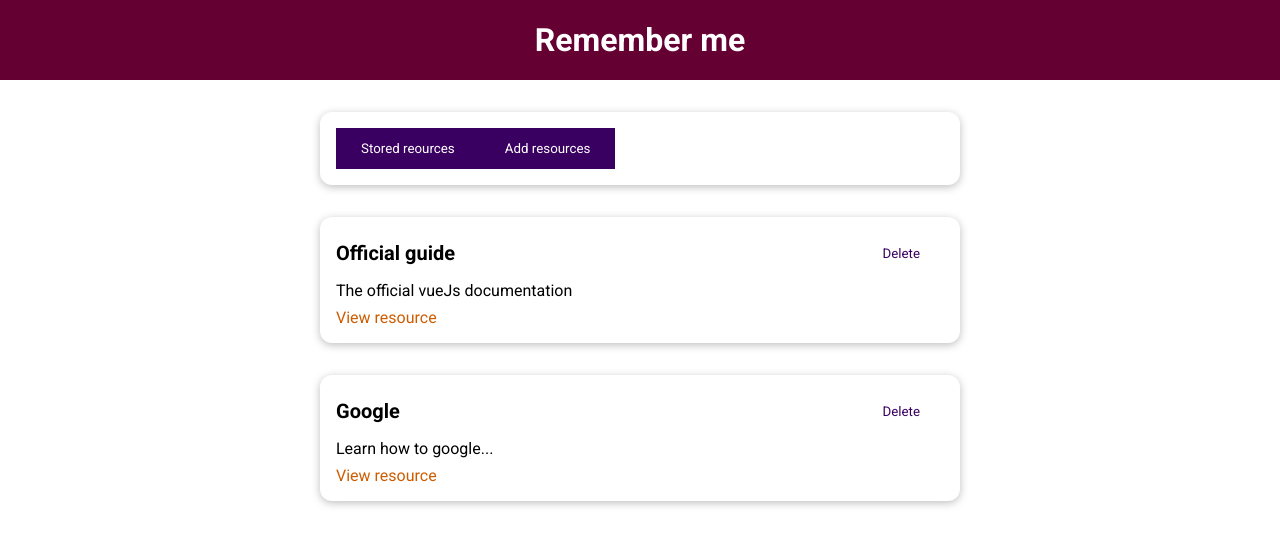
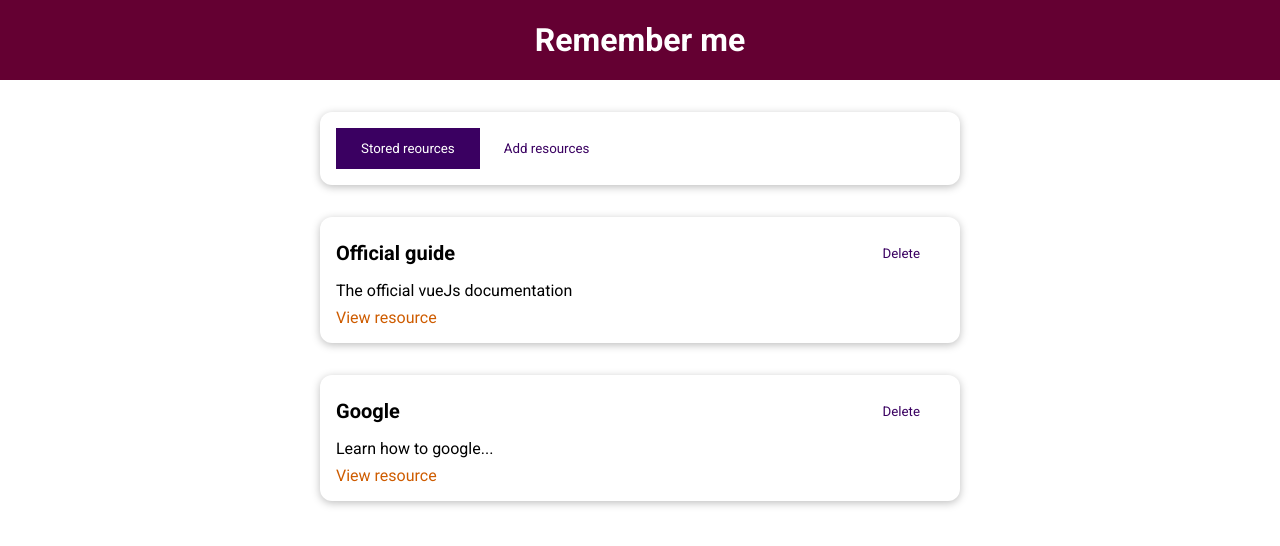
Before and after one commit to torreslucs23/simple-resources-list, a Vue app: page / in a window 1280 px wide. Shown: the top 546 px of the page. Built offline with nearby package versions, Linux system fonts and the light colour scheme.

Commit message:
added button mode change

```diff
--- a/src/components/learning-resources/TheResources.vue
+++ b/src/components/learning-resources/TheResources.vue
@@ -1,9 +1,13 @@
 <template>
   <base-card>
-    <base-button @click="setSelectedTab('stored-resources')"
+    <base-button
+      @click="setSelectedTab('stored-resources')"
+      :mode="storedResButtonMode"
       >Stored reources</base-button
     >
-    <base-button @click="setSelectedTab('add-resource')"
+    <base-button
+      @click="setSelectedTab('add-resource')"
+      :mode="addResButtonMode"
       >Add resources</base-button
     >
   </base-card>
@@ -43,6 +47,14 @@
       ],
     };
   },
+  computed: {
+    storedResButtonMode() {
+      return this.selectedTab === 'stored-resources' ? null : 'flat';
+    },
+    addResButtonMode() {
+      return this.selectedTab === 'add-resource' ? null : 'flat';
+    },
+  },
   methods: {
     setSelectedTab() {
       if (this.selectedTab === 'stored-resources') {
```
